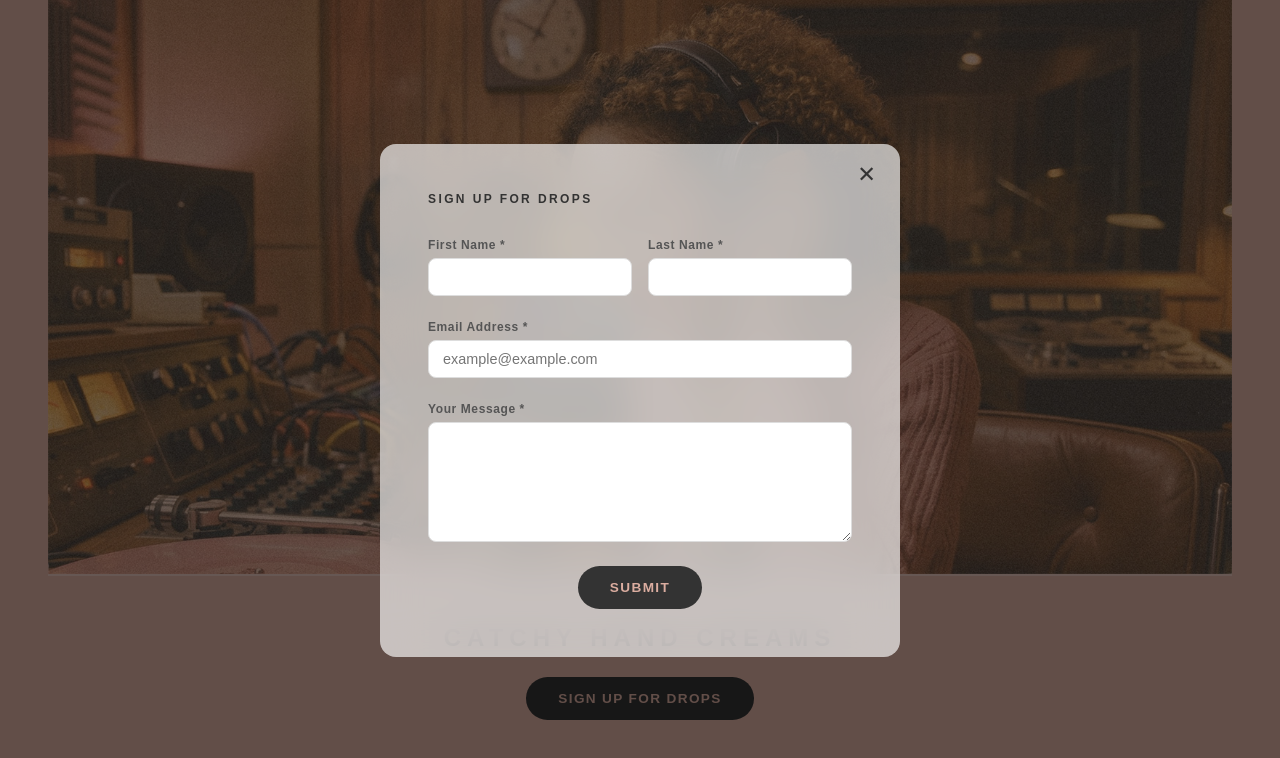
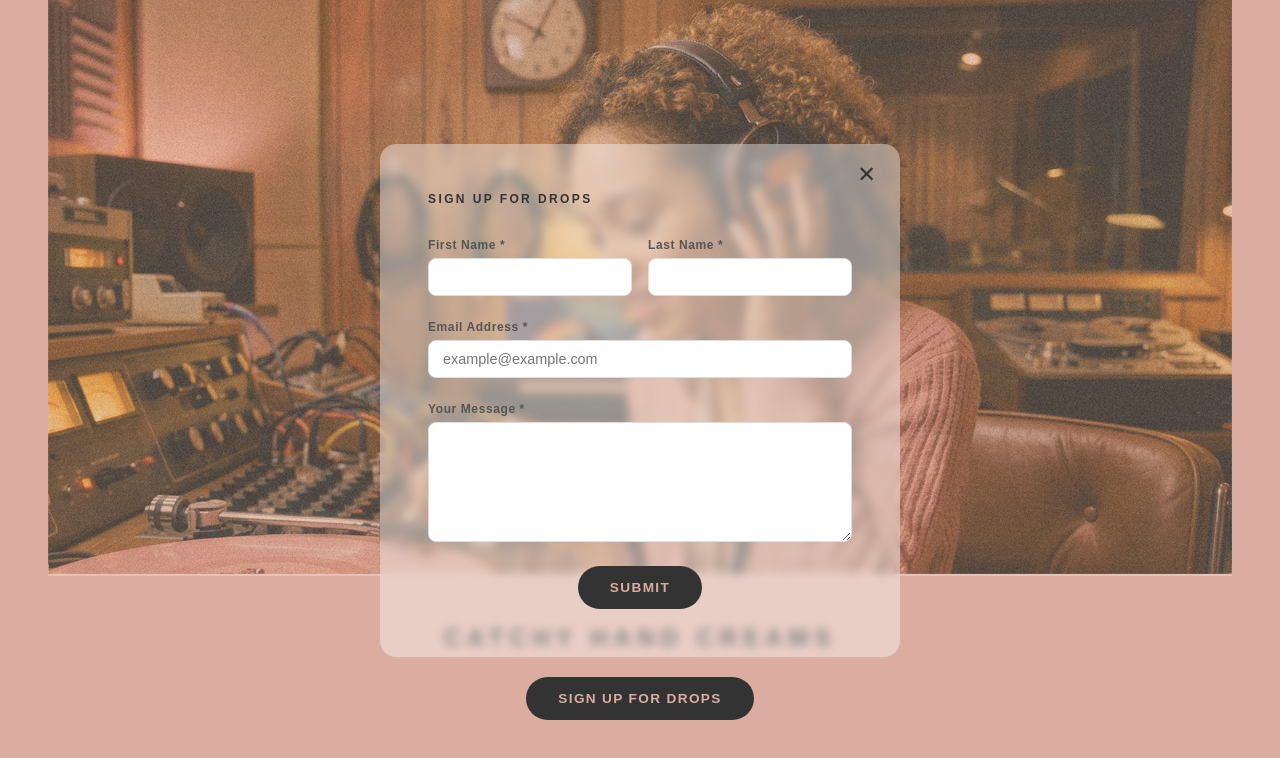
Before and after one commit to andyatbox/on-repeat-splash, a Next.js app: page / in a window 1280 px wide. Both pictures are taken after a click on the button "SIGN UP FOR DROPS". Shown: the top 758 px of the page. Built offline with nearby package versions, Linux system fonts and the light colour scheme.

Commit message:
Remove dark overlay, set modal to white 0.4 tint with 5px blur

```diff
--- a/app/page.tsx
+++ b/app/page.tsx
@@ -116,7 +116,7 @@ export default function Home() {
           style={{
             position: "fixed",
             inset: 0,
-            backgroundColor: "rgba(0, 0, 0, 0.55)",
+            backgroundColor: "transparent",
             display: "flex",
             alignItems: "center",
             justifyContent: "center",
@@ -127,9 +127,9 @@ export default function Home() {
           <div
             onClick={(e) => e.stopPropagation()}
             style={{
-              backgroundColor: "rgba(255, 255, 255, 0.65)",
-              backdropFilter: "blur(20px)",
-              WebkitBackdropFilter: "blur(20px)",
+              backgroundColor: "rgba(255, 255, 255, 0.4)",
+              backdropFilter: "blur(5px)",
+              WebkitBackdropFilter: "blur(5px)",
               borderRadius: "16px",
               padding: "48px",
               width: "100%",
```
